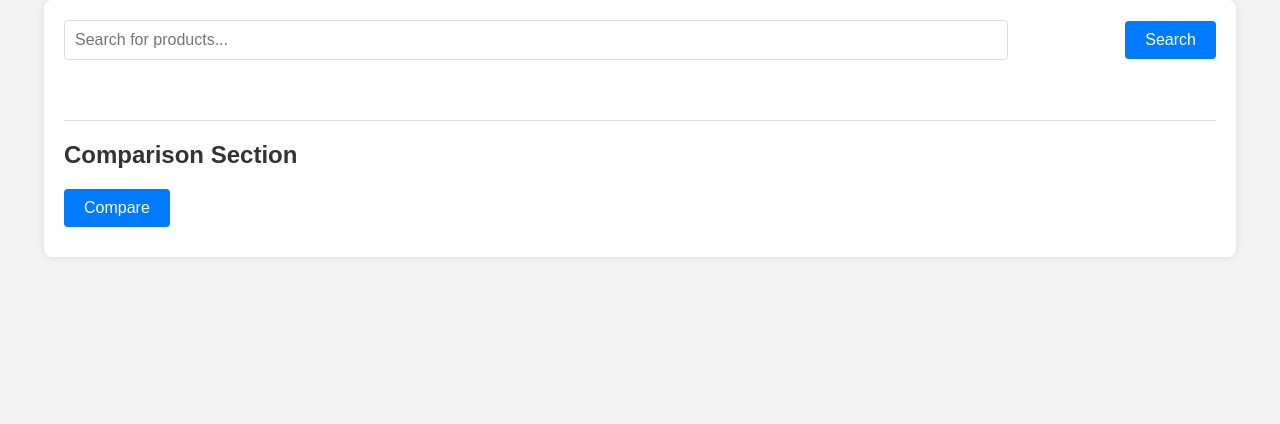
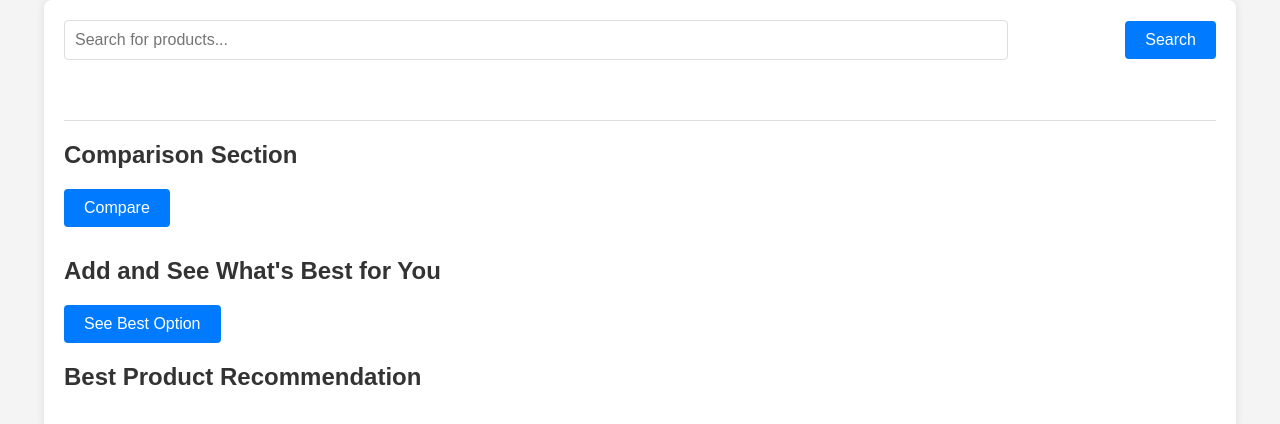
Before and after one commit to krishtinapatir/walmart_project, a website: page walmart/webpage/index.html in a window 1280 px wide. Drawn offline with nearby package versions, Linux system fonts and the light colour scheme.

Commit message:
Update index.html

```diff
--- a/walmart/webpage/index.html
+++ b/walmart/webpage/index.html
@@ -30,6 +30,22 @@
 
             </table>
         </div>
+        <!-- whats best -->
+        <div class="recommendation-section">
+            <h2>Add and See What's Best for You</h2>
+            <div id="selected-products">
+                <!-- Selected products will be displayed here -->
+            </div>
+            <button class="btn" onclick="showBestOption()">See Best Option</button>
+        </div>
+
+        <div class="best-product-section">
+            <h2>Best Product Recommendation</h2>
+            <div id="best-product-details">
+                <!-- Best product details will be displayed here -->
+            </div>
+        </div>
+
 
 
 
```
